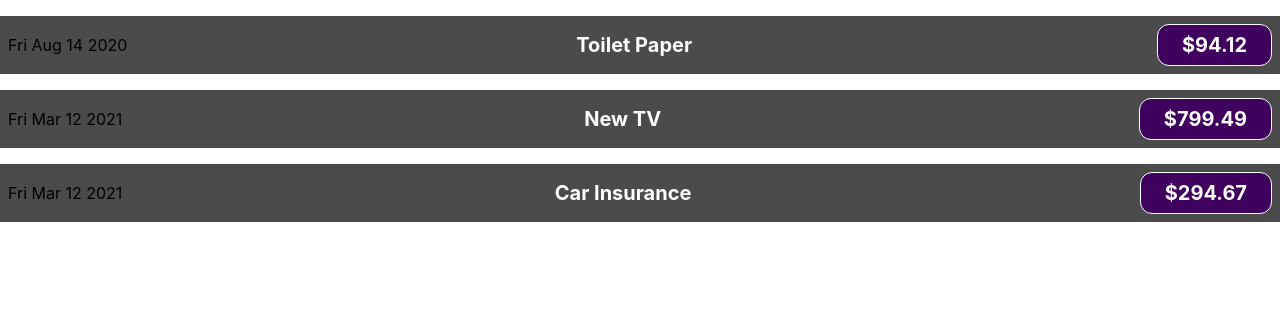
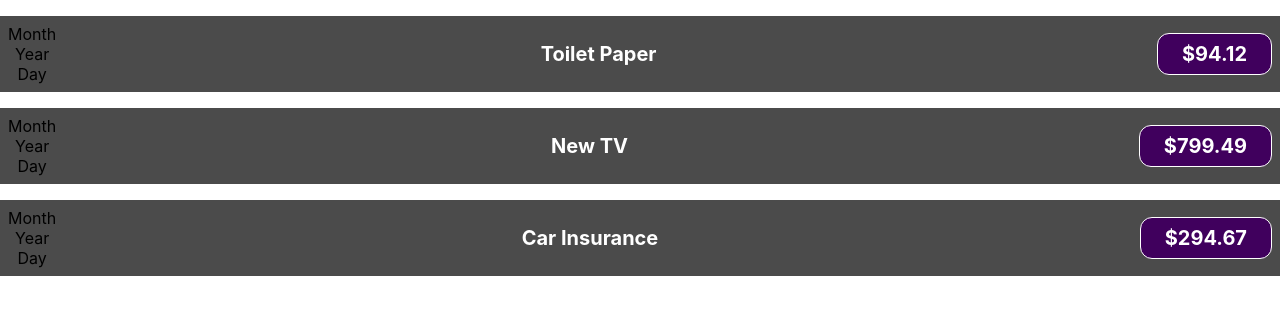
Before and after one commit to KennedyMungai/expense-tracker, a React (Create React App) app: page / in a window 1280 px wide. Shown: the top 314 px of the page. Built offline with nearby package versions, Linux system fonts and the light colour scheme.

Commit message:
Changed the markup of the components

```diff
--- a/src/components/ExpenseItem.js
+++ b/src/components/ExpenseItem.js
@@ -9,7 +9,11 @@ const ExpenseItem = (props) =>
 
     return (
         <div className='expense-item'>
-            <div>{props.date.toDateString()}</div>
+            <div>
+                <div className="">Month</div>
+                <div className="">Year</div>
+                <div className="">Day</div>
+            </div>
             <div className="expense-item__description">
                 <h2>{props.title}</h2>
                 <div className="expense-item__price">${props.amount}</div>
```
